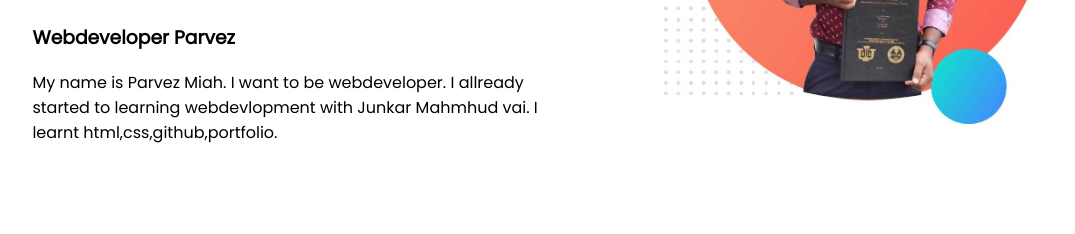
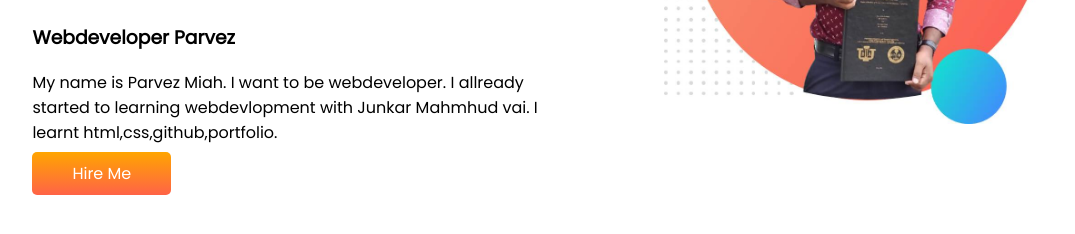
Before and after one commit to ParvezMiah0251/My-first-portfolio-repo, a plain HTML site: page index.html in a window 1280 px wide. Shown: the part 260-494 px from the top of the page, without its empty margins (102-1177 px from the left). Drawn offline with Linux system fonts and the light colour scheme.

Commit message:
new code added

```diff
--- a/index.html
+++ b/index.html
@@ -21,6 +21,9 @@
             <p>My name is Parvez Miah. I want to be webdeveloper. I allready started to learning webdevlopment with
                 Junkar
                 Mahmhud vai. I learnt html,css,github,portfolio. </p>
+            <a class="link-button" target="_blank"
+                href="https://www.linkedin.com/in/parvez-alam-b41b471a6?lipi=urn%3Ali%3Apage%3Ad_flagship3_profile_view_base_contact_details%3BESqZ0t44QsGHkWQnVhagtA%3D%3D">Hire
+                Me</a>
         </div>
         <div class="half-width">
             <img src="parvez.jpg" alt="">
--- a/style.css
+++ b/style.css
@@ -22,3 +22,12 @@ section {
 .half-width img {
     width: 75%;
 }
+
+.link-button {
+    text-decoration: none;
+    background-image: linear-gradient(orange, tomato);
+    padding: 10px 40px;
+    color: white;
+    font-weight: 700px;
+    border-radius: 5px;
+}
```
